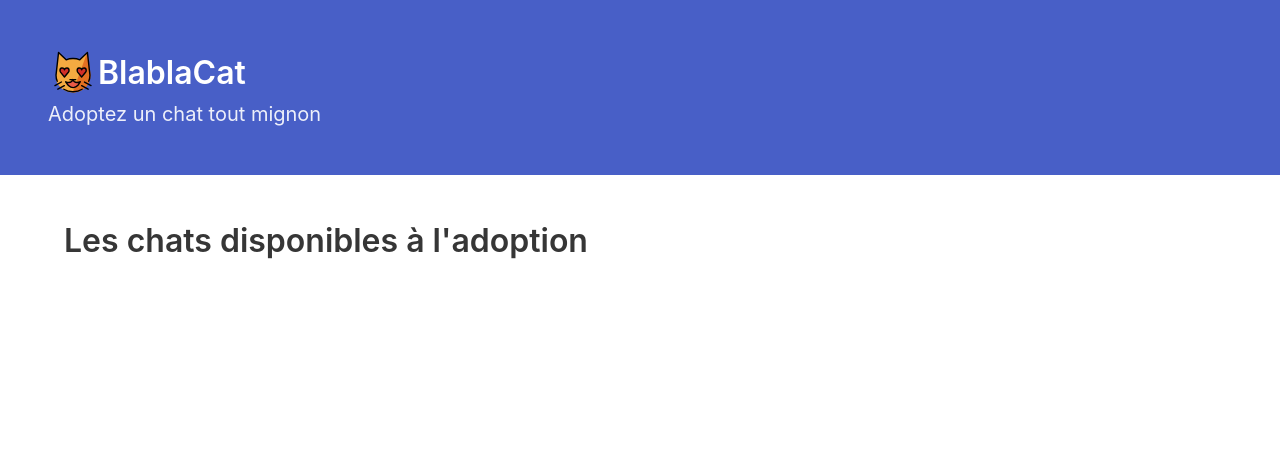
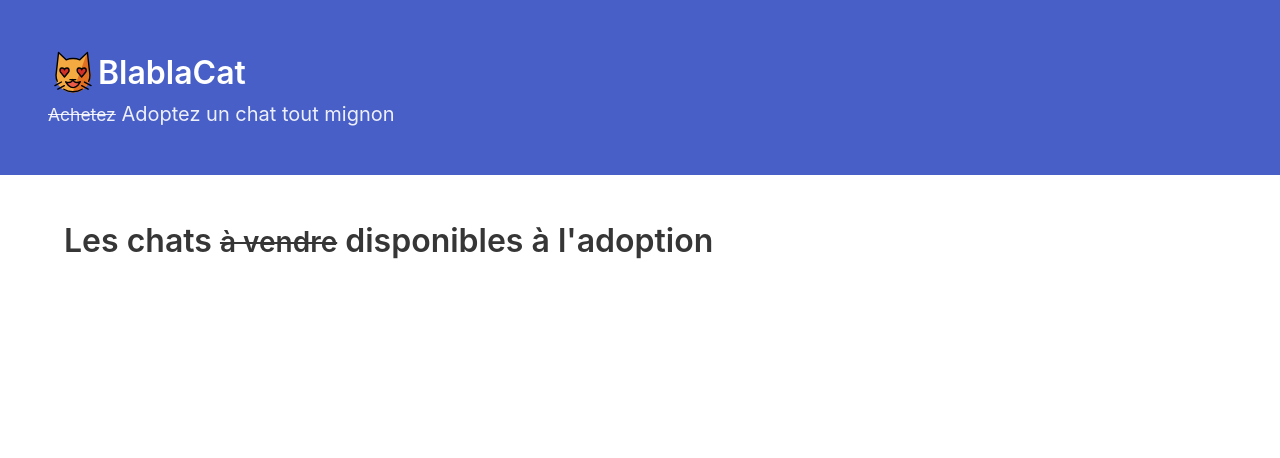
Before and after one commit to wijourdil/veille-blablacat-symfony, a Symfony app: template templates/index.html.twig in a window 1280 px wide. Shown: the top 458 px of the page. Run offline with Twig, Linux system fonts and the light colour scheme; the template is opened without the code that fills it, so the values that code supplies are empty; some libraries are stand-ins or nearby versions.

Commit message:
:clown_face: Add striked funny text, 'cuz i'm funny.

```diff
--- a/templates/base.html.twig
+++ b/templates/base.html.twig
@@ -23,7 +23,7 @@
             <span>BlablaCat</span>
         </p>
         <p class="subtitle">
-            Adoptez un chat tout mignon
+            <small><s>Achetez</s></small> Adoptez un chat tout mignon
         </p>
     </div>
 </section>
--- a/templates/index.html.twig
+++ b/templates/index.html.twig
@@ -4,7 +4,7 @@
     <section class="section">
         <div class="container">
 
-            <h1 class="title">Les chats disponibles à l'adoption</h1>
+            <h1 class="title">Les chats <small><s>à vendre</s></small> disponibles à l'adoption</h1>
 
             <div class="columns is-multiline">
                 {% for cat in cats %}
@@ -32,7 +32,9 @@
                                     {{ cat.description | raw }}
                                 </div>
 
-                                <a href="{{ path('add-to-cart', {id: cat.id}) }}" class="button is-fullwidth is-link">Acheter</a>
+                                <a href="{{ path('add-to-cart', {id: cat.id}) }}" class="button is-fullwidth is-link">
+                                    <small><s>Acheter</s></small>&nbsp;Adopter
+                                </a>
                             </div>
                         </div>
                     </div>
```
